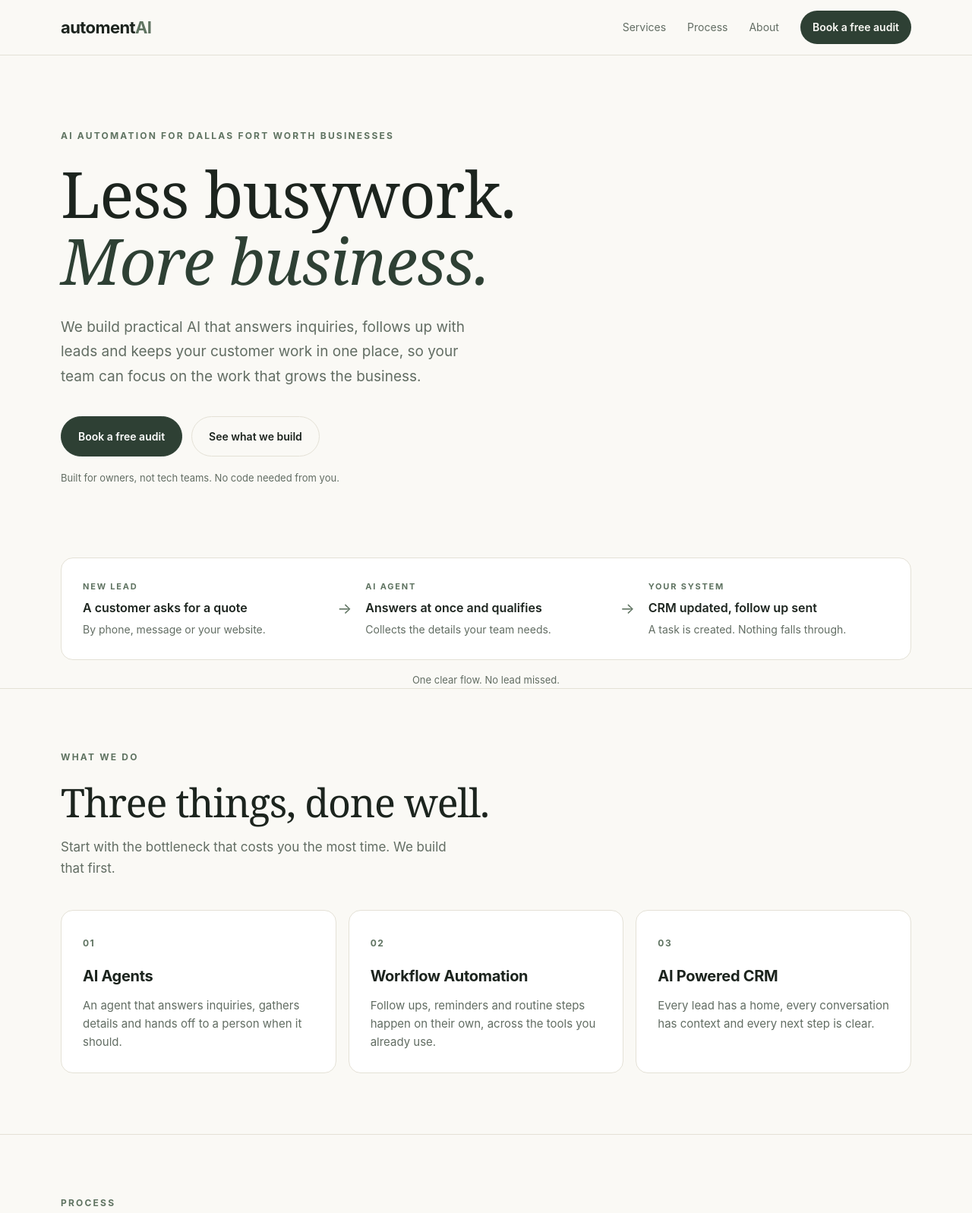
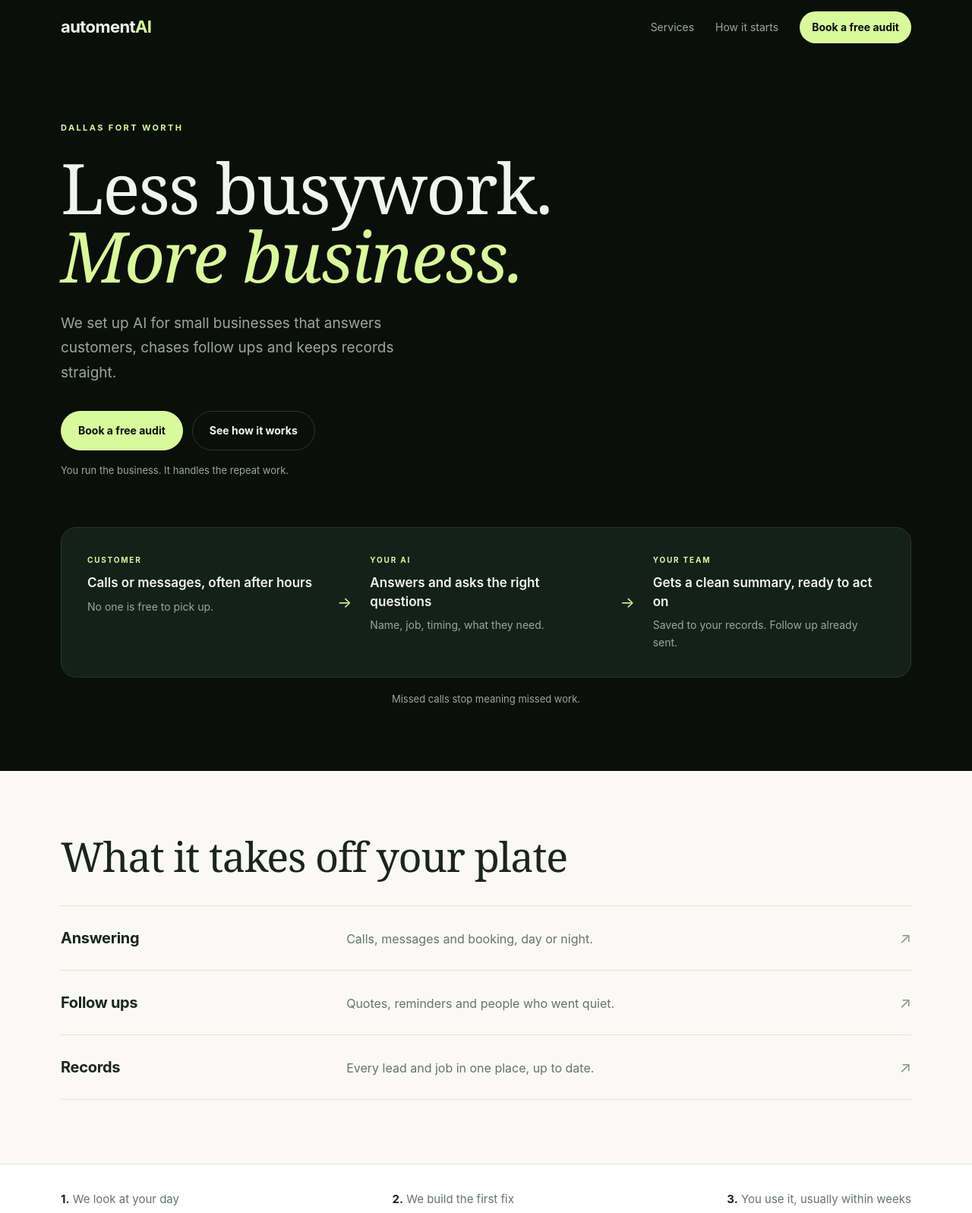
Before and after one commit to KcDatha/automentai-homepage, a plain HTML site: page index.html in a window 1280 px wide. Shown: the top 1597 px of the page at 76% size. Drawn offline with Linux system fonts and the light colour scheme.

Commit message:
Tighten homepage v2: much less copy, human wording, original dark and lime colors refined

```diff
--- a/index.html
+++ b/index.html
@@ -4,165 +4,140 @@
 <meta charset="utf-8">
 <meta name="viewport" content="width=device-width, initial-scale=1">
 <title>automentAI, Less busywork. More business.</title>
-<meta name="description" content="Practical AI agents, workflow automation and AI powered CRM for small and mid size businesses in Dallas Fort Worth.">
+<meta name="description" content="AI for small businesses in Dallas Fort Worth. It answers customers, follows up and keeps records straight.">
 <style>
 :root{
-  --bg:#faf9f5;
-  --surface:#ffffff;
+  --dark:#0b0f0c;
+  --dark-2:#14211a;
+  --lime:#d9f99d;
+  --paper:#faf9f5;
   --ink:#1c241e;
-  --muted:#626d63;
+  --muted:#68736a;
+  --muted-dark:#9aa89b;
   --line:#e4e1d6;
-  --forest:#2e4034;
-  --sage:#e9ede4;
-  --sage-deep:#5f7361;
-  --radius:16px;
+  --line-dark:#2a352c;
 }
 *{box-sizing:border-box}
-html{scroll-behavior:smooth}
-body{margin:0;background:var(--bg);color:var(--ink);font-family:Inter,Arial,Helvetica,sans-serif;font-size:16px;line-height:1.65}
+body{margin:0;font-family:Inter,Arial,Helvetica,sans-serif;background:var(--paper);color:var(--ink);line-height:1.6}
 a{color:inherit;text-decoration:none}
-.container{width:min(1120px,calc(100% - 48px));margin:0 auto}
-header{border-bottom:1px solid var(--line);background:rgba(250,249,245,.92);position:sticky;top:0;z-index:10;backdrop-filter:blur(10px)}
-.nav{display:flex;align-items:center;justify-content:space-between;height:72px;gap:24px}
+.wrap{width:min(1120px,calc(100% - 48px));margin:0 auto}
+header{background:var(--dark);color:#f2f5ef}
+.nav{display:flex;justify-content:space-between;align-items:center;height:72px}
 .logo{font-size:22px;font-weight:700;letter-spacing:-.6px}
-.logo span{color:var(--sage-deep)}
-.nav-links{display:flex;align-items:center;gap:28px;font-size:14px;color:var(--muted)}
-.nav-links a:hover{color:var(--ink)}
-.nav-cta{color:var(--bg)!important;background:var(--forest);padding:10px 16px;border-radius:999px;font-weight:600}
-.hero{padding:96px 0 72px;text-align:left}
-.eyebrow{font-size:12px;letter-spacing:2.2px;text-transform:uppercase;color:var(--sage-deep);font-weight:700;margin:0 0 22px}
-h1,h2{font-family:Georgia,Times New Roman,serif;font-weight:500;letter-spacing:-1.2px;line-height:1.05;margin:0}
-h1{font-size:clamp(48px,7vw,84px);max-width:760px}
-h1 em{font-style:italic;color:var(--forest)}
-.lead{font-size:19px;line-height:1.7;color:var(--muted);max-width:560px;margin:28px 0 0}
-.actions{display:flex;flex-wrap:wrap;gap:12px;margin-top:36px}
-.button{display:inline-flex;align-items:center;gap:10px;background:var(--forest);color:#fff;border:1px solid var(--forest);border-radius:999px;padding:14px 22px;font-size:14px;font-weight:600}
-.button.secondary{background:transparent;color:var(--ink);border-color:var(--line)}
-.trust{font-size:13px;color:var(--muted);margin-top:18px}
-.workflow{margin:8px 0 0;background:var(--surface);border:1px solid var(--line);border-radius:var(--radius);padding:28px;display:grid;grid-template-columns:1fr auto 1fr auto 1fr;align-items:center;gap:18px}
-.step small{display:block;font-size:11px;letter-spacing:1.8px;text-transform:uppercase;color:var(--sage-deep);font-weight:700;margin-bottom:8px}
-.step strong{display:block;font-size:16px;line-height:1.45;font-weight:600}
-.step p{margin:6px 0 0;color:var(--muted);font-size:14px;line-height:1.55}
-.arrow{color:var(--sage-deep);font-size:20px}
-.workflow-note{text-align:center;color:var(--muted);font-size:13px;margin:16px 0 0}
-section{padding:80px 0;border-top:1px solid var(--line)}
-h2{font-size:clamp(34px,4.5vw,52px);margin-bottom:18px}
-.section-lead{color:var(--muted);max-width:520px;margin:0 0 40px;font-size:17px}
-.services{display:grid;grid-template-columns:repeat(3,1fr);gap:16px}
-.card{background:var(--surface);border:1px solid var(--line);border-radius:var(--radius);padding:28px}
-.card .num{font-size:12px;color:var(--sage-deep);font-weight:700;letter-spacing:1.5px}
-.card h3{font-size:20px;margin:16px 0 10px;letter-spacing:-.3px}
-.card p{color:var(--muted);font-size:15px;line-height:1.6;margin:0}
-.process{display:grid;grid-template-columns:repeat(3,1fr);gap:28px;margin-top:36px}
-.process div{border-top:2px solid var(--forest);padding-top:18px}
-.process strong{display:block;margin-bottom:6px}
-.process p{color:var(--muted);margin:0;font-size:15px}
-.about{max-width:680px}
-.about p{font-size:19px;line-height:1.7;color:var(--muted)}
-.cta{background:var(--forest);color:#f4f5ef;border-radius:24px;padding:56px;text-align:left}
-.cta h2{color:#fff}
-.cta p{color:#cbd5c9;max-width:460px}
-.cta .button{background:#fff;color:var(--forest);border-color:#fff;margin-top:12px}
-footer{padding:36px 0 44px;color:var(--muted);font-size:13px}
-.footer-row{display:flex;justify-content:space-between;gap:20px;flex-wrap:wrap;border-top:1px solid var(--line);padding-top:24px}
-@media(max-width:820px){
-  .nav-links a:not(.nav-cta){display:none}
-  .hero{padding:64px 0 48px}
-  .workflow{grid-template-columns:1fr}
+.logo span{color:var(--lime)}
+.links{display:flex;gap:28px;align-items:center;font-size:14px;color:var(--muted-dark)}
+.links a:hover{color:#fff}
+.cta-link{background:var(--lime);color:var(--dark)!important;padding:10px 16px;border-radius:999px;font-weight:700}
+.hero{background:var(--dark);color:#f2f5ef;padding:88px 0 84px;overflow:hidden}
+.eyebrow{letter-spacing:2.4px;text-transform:uppercase;font-size:11px;font-weight:700;color:var(--lime);margin:0 0 24px}
+h1{font-family:Georgia,Times New Roman,serif;font-weight:500;font-size:clamp(52px,8vw,92px);line-height:.98;letter-spacing:-2px;margin:0;max-width:720px}
+h1 em{color:var(--lime);font-style:italic}
+.lead{color:var(--muted-dark);font-size:19px;line-height:1.7;max-width:480px;margin:28px 0 0}
+.actions{display:flex;gap:12px;flex-wrap:wrap;margin-top:34px}
+.btn{background:var(--lime);color:var(--dark);border:1px solid var(--lime);border-radius:999px;padding:14px 22px;font-weight:700;font-size:14px;display:inline-block}
+.btn.ghost{background:transparent;color:#f2f5ef;border-color:var(--line-dark)}
+.small{color:var(--muted-dark);font-size:13px;margin-top:16px}
+.flow{margin-top:64px;border:1px solid var(--line-dark);border-radius:20px;background:var(--dark-2);padding:10px;display:grid;grid-template-columns:1fr auto 1fr auto 1fr}
+.flow div{padding:24px}
+.flow small{display:block;color:var(--lime);letter-spacing:1.8px;text-transform:uppercase;font-size:10px;font-weight:700;margin-bottom:10px}
+.flow strong{display:block;font-size:17px;line-height:1.45;font-weight:600}
+.flow p{color:var(--muted-dark);font-size:14px;margin:8px 0 0}
+.arrow{align-self:center;color:var(--lime);font-size:20px;padding:0!important}
+.flow-note{text-align:center;color:var(--muted-dark);font-size:13px;margin:18px 0 0}
+section{padding:84px 0}
+h2{font-family:Georgia,Times New Roman,serif;font-weight:500;font-size:clamp(36px,5vw,54px);letter-spacing:-1.2px;line-height:1.05;margin:0 0 36px}
+.row{display:grid;grid-template-columns:1fr 2fr auto;gap:24px;align-items:baseline;padding:26px 0;border-top:1px solid var(--line)}
+.row:last-child{border-bottom:1px solid var(--line)}
+.row h3{margin:0;font-size:20px;letter-spacing:-.3px}
+.row p{margin:0;color:var(--muted);font-size:16px}
+.row span{color:#8a9a85;font-size:20px}
+.process{background:#fff;border-top:1px solid var(--line);border-bottom:1px solid var(--line);padding:34px 0}
+.process .wrap{display:flex;justify-content:space-between;gap:20px;flex-wrap:wrap;font-size:15px}
+.process strong{color:var(--ink)}
+.process span{color:var(--muted)}
+.final{padding:84px 0}
+.box{background:var(--dark);color:#f2f5ef;border-radius:24px;padding:56px}
+.box h2{color:#fff;margin-bottom:16px}
+.box p{color:var(--muted-dark);margin:0 0 28px}
+footer{background:var(--dark);color:var(--muted-dark);padding:28px 0;font-size:13px}
+footer .wrap{display:flex;justify-content:space-between;gap:16px;flex-wrap:wrap}
+@media(max-width:800px){
+  .links a:not(.cta-link){display:none}
+  .hero{padding:60px 0}
+  .flow{grid-template-columns:1fr}
   .arrow{transform:rotate(90deg);justify-self:center}
-  .services,.process{grid-template-columns:1fr}
-  .cta{padding:36px 24px}
-  section{padding:56px 0}
+  .row{grid-template-columns:1fr}
+  .row span{display:none}
+  .box{padding:36px 24px}
+  section,.final{padding:56px 0}
 }
 </style>
 </head>
 <body>
 <header>
-  <div class="container nav">
+  <div class="wrap nav">
     <a class="logo" href="/">automent<span>AI</span></a>
-    <nav class="nav-links" aria-label="Main">
+    <nav class="links">
       <a href="#services">Services</a>
-      <a href="#process">Process</a>
-      <a href="#about">About</a>
-      <a class="nav-cta" href="#contact">Book a free audit</a>
+      <a href="#process">How it starts</a>
+      <a class="cta-link" href="#contact">Book a free audit</a>
     </nav>
   </div>
 </header>
 
 <main>
-  <div class="container">
-    <div class="hero">
-      <p class="eyebrow">AI automation for Dallas Fort Worth businesses</p>
+  <div class="hero">
+    <div class="wrap">
+      <p class="eyebrow">Dallas Fort Worth</p>
       <h1>Less busywork.<br><em>More business.</em></h1>
-      <p class="lead">We build practical AI that answers inquiries, follows up with leads and keeps your customer work in one place, so your team can focus on the work that grows the business.</p>
+      <p class="lead">We set up AI for small businesses that answers customers, chases follow ups and keeps records straight.</p>
       <div class="actions">
-        <a class="button" href="#contact">Book a free audit</a>
-        <a class="button secondary" href="#services">See what we build</a>
+        <a class="btn" href="#contact">Book a free audit</a>
+        <a class="btn ghost" href="#services">See how it works</a>
       </div>
-      <p class="trust">Built for owners, not tech teams. No code needed from you.</p>
+      <p class="small">You run the business. It handles the repeat work.</p>
+
+      <div class="flow">
+        <div><small>Customer</small><strong>Calls or messages, often after hours</strong><p>No one is free to pick up.</p></div>
+        <div class="arrow">→</div>
+        <div><small>Your AI</small><strong>Answers and asks the right questions</strong><p>Name, job, timing, what they need.</p></div>
+        <div class="arrow">→</div>
+        <div><small>Your team</small><strong>Gets a clean summary, ready to act on</strong><p>Saved to your records. Follow up already sent.</p></div>
+      </div>
+      <p class="flow-note">Missed calls stop meaning missed work.</p>
     </div>
-
-    <div class="workflow" aria-label="How it works">
-      <div class="step"><small>New lead</small><strong>A customer asks for a quote</strong><p>By phone, message or your website.</p></div>
-      <div class="arrow" aria-hidden="true">→</div>
-      <div class="step"><small>AI agent</small><strong>Answers at once and qualifies</strong><p>Collects the details your team needs.</p></div>
-      <div class="arrow" aria-hidden="true">→</div>
-      <div class="step"><small>Your system</small><strong>CRM updated, follow up sent</strong><p>A task is created. Nothing falls through.</p></div>
-    </div>
-    <p class="workflow-note">One clear flow. No lead missed.</p>
   </div>
 
   <section id="services">
-    <div class="container">
-      <p class="eyebrow">What we do</p>
-      <h2>Three things, done well.</h2>
-      <p class="section-lead">Start with the bottleneck that costs you the most time. We build that first.</p>
-      <div class="services">
-        <article class="card"><span class="num">01</span><h3>AI Agents</h3><p>An agent that answers inquiries, gathers details and hands off to a person when it should.</p></article>
-        <article class="card"><span class="num">02</span><h3>Workflow Automation</h3><p>Follow ups, reminders and routine steps happen on their own, across the tools you already use.</p></article>
-        <article class="card"><span class="num">03</span><h3>AI Powered CRM</h3><p>Every lead has a home, every conversation has context and every next step is clear.</p></article>
-      </div>
+    <div class="wrap">
+      <h2>What it takes off your plate</h2>
+      <div class="row"><h3>Answering</h3><p>Calls, messages and booking, day or night.</p><span>↗</span></div>
+      <div class="row"><h3>Follow ups</h3><p>Quotes, reminders and people who went quiet.</p><span>↗</span></div>
+      <div class="row"><h3>Records</h3><p>Every lead and job in one place, up to date.</p><span>↗</span></div>
     </div>
   </section>
 
-  <section id="process">
-    <div class="container">
-      <p class="eyebrow">Process</p>
-      <h2>From conversation to working system.</h2>
-      <div class="process">
-        <div><strong>1. Free audit</strong><p>We find the one bottleneck worth solving first.</p></div>
-        <div><strong>2. Build</strong><p>Most scoped builds are ready in 2 to 4 weeks.</p></div>
-        <div><strong>3. Launch and care</strong><p>We train your team and keep improving it.</p></div>
+  <div class="process" id="process">
+    <div class="wrap">
+      <span><strong>1.</strong> We look at your day</span>
+      <span><strong>2.</strong> We build the first fix</span>
+      <span><strong>3.</strong> You use it, usually within weeks</span>
+    </div>
+  </div>
+
+  <div class="final" id="contact">
+    <div class="wrap">
+      <div class="box">
+        <h2>Tell us what eats your time.</h2>
+        <p>That is where we start.</p>
+        <a class="btn" href="mailto:hello@automentai.com">Book a free audit</a>
       </div>
     </div>
-  </section>
-
-  <section id="about">
-    <div class="container about">
-      <p class="eyebrow">Who we are</p>
-      <h2>Practical AI, built around your business.</h2>
-      <p>A small Dallas Fort Worth team. We start with your real day, the missed call, the late follow up, the spreadsheet that became a second job, and we build the system that takes that weight off.</p>
-    </div>
-  </section>
-
-  <section id="contact" style="border-top:none;padding-top:0">
-    <div class="container">
-      <div class="cta">
-        <p class="eyebrow" style="color:#aebfae">Start here</p>
-        <h2>Bring the bottleneck.<br>We will map the first step.</h2>
-        <p>A short conversation, a clear scope and no pressure. If AI is not the right fix, we will say so.</p>
-        <a class="button" href="mailto:hello@automentai.com">Book a free audit</a>
-      </div>
-    </div>
-  </section>
+  </div>
 </main>
 
 <footer>
-  <div class="container footer-row">
-    <span>© 2026 automentAI</span>
-    <span>Serving Dallas Fort Worth and beyond</span>
-    <span>Less busywork. More business.</span>
-  </div>
+  <div class="wrap"><span>© 2026 automentAI</span><span>Dallas Fort Worth</span><span>Less busywork. More business.</span></div>
 </footer>
 </body>
 </html>
```
